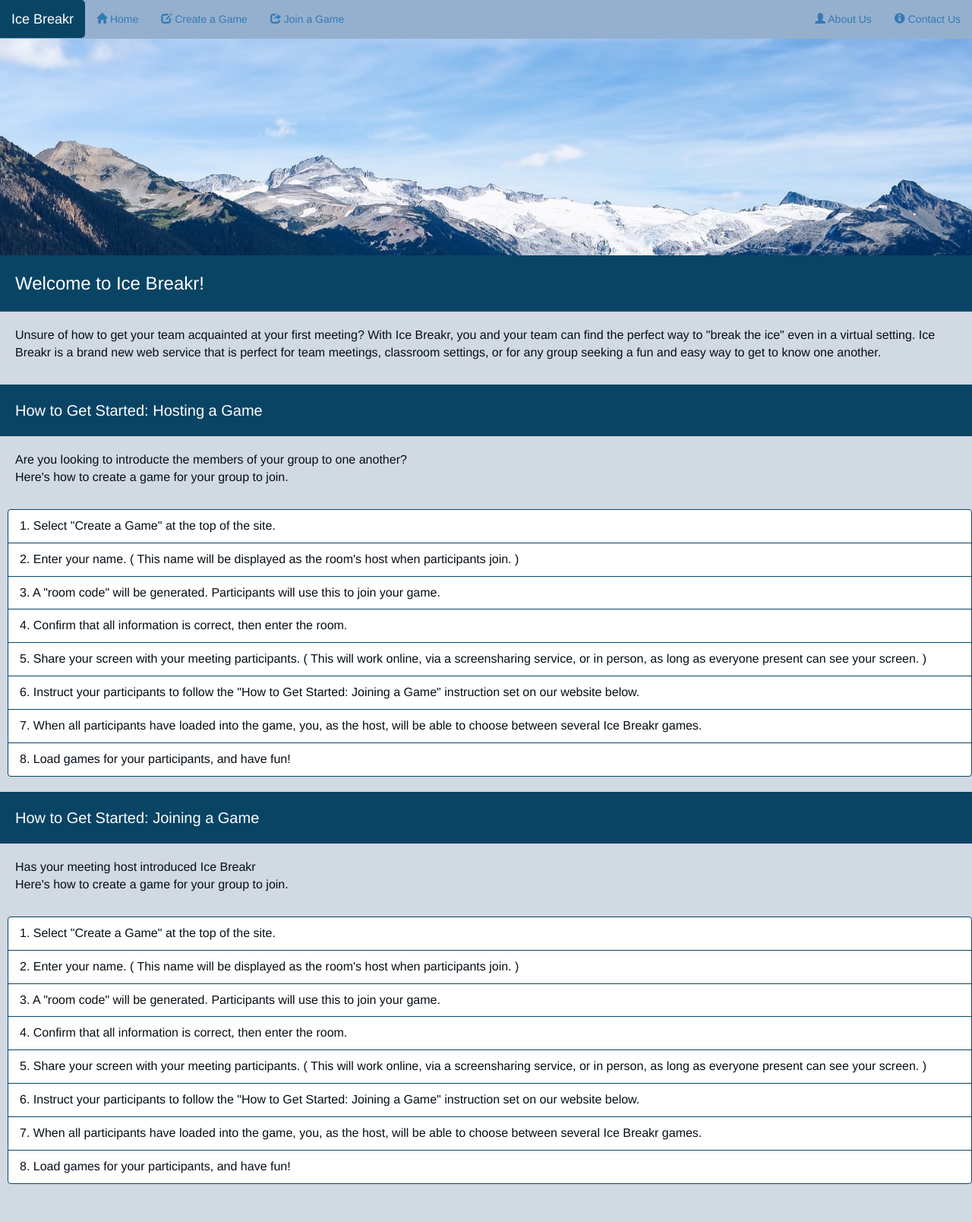
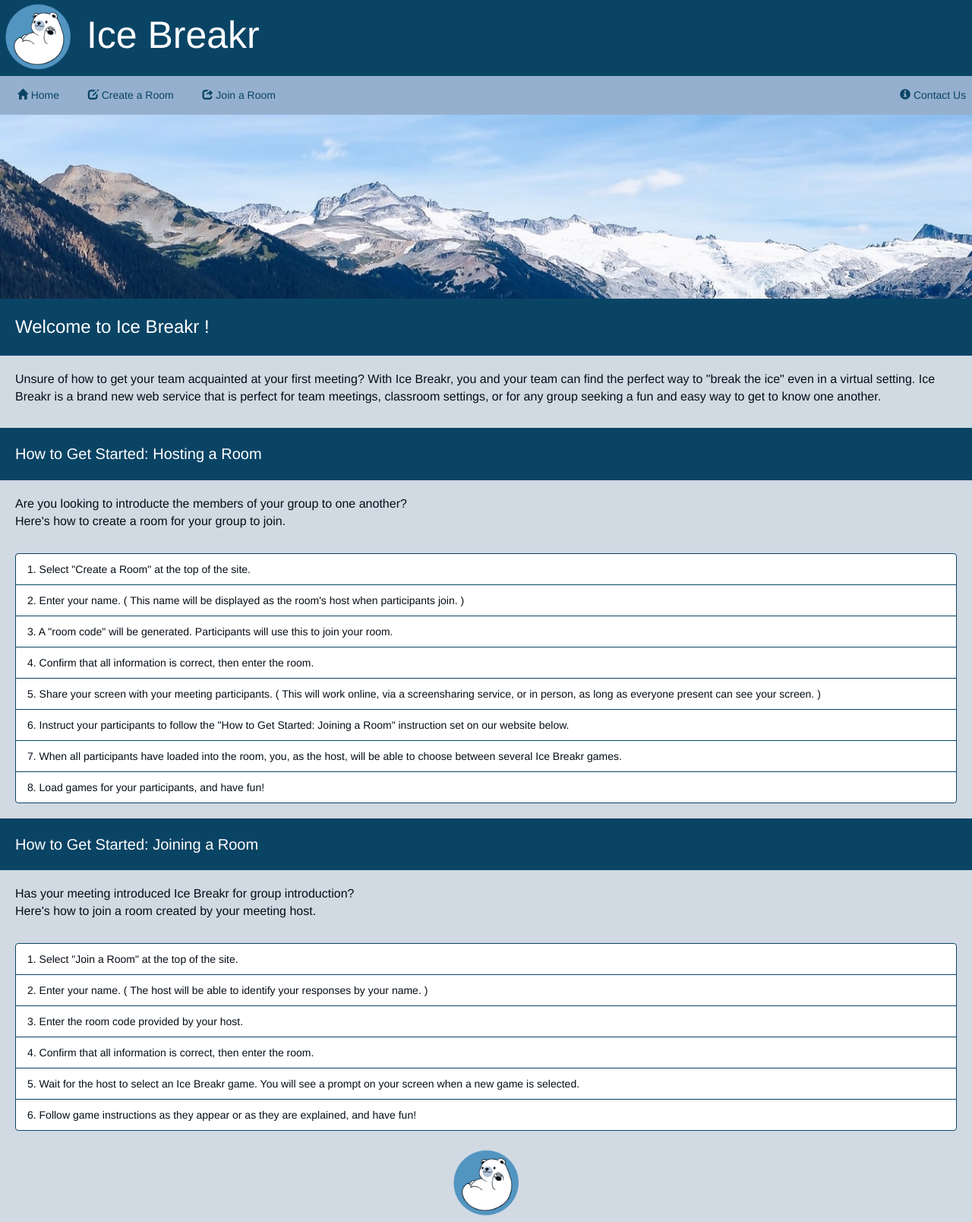
Before and after one commit to seaungst/HackSC2021, a plain HTML site: page home_page/index.html in a window 1280 px wide. Shown: the whole page at 76% size. Before the commit the page ends 1578 px from the top, so only its background shows below. Drawn offline with nearby package versions, Linux system fonts and the light colour scheme.

Commit message:
finished home website

```diff
--- a/home_page/index.html
+++ b/home_page/index.html
@@ -4,27 +4,38 @@
     <head>
         <meta charset="utf-8">
         <title>Ice Breakr</title>
+
         <link rel="stylesheet" href="https://maxcdn.bootstrapcdn.com/bootstrap/3.4.1/css/bootstrap.min.css">
+
         <link href="style.css" rel="stylesheet" />
+
+        <link rel="shortcut icon" type="image/png" href="../assets/logo.png"/>
+
         <script src="https://ajax.googleapis.com/ajax/libs/jquery/3.5.1/jquery.min.js"></script>
         <script src="https://maxcdn.bootstrapcdn.com/bootstrap/3.4.1/js/bootstrap.min.js"></script>
+        <script src="main.js"></script>
     </head>
 
     <body>
 
         <nav class="navbar navbar-custom navbar-fixed-top">
-            <div class="container-fluid">
-                <div class="navbar-header">
-                    <a class="navbar-brand" href="#">Ice Breakr</a>
+            <div>
+                <div id="logo-header">
+                    <img id="logo-image" src="../assets/logo.png">
+                    Ice Breakr
                 </div>
+
                 <ul class="nav navbar-nav">
-                    <li class="active"><a href="#"><span class="glyphicon glyphicon-home"></span> Home</a></li>
-                    <li><a href="#"><span class="glyphicon glyphicon-edit"></span> Create a Game</a></li>
-                    <li><a href="#"><span class="glyphicon glyphicon-share"></span> Join a Game</a></li>
+                    <li class="active" onClick="showHide(&#39;homePage&#39;)"><a href="#">&nbsp;&nbsp;<span class="glyphicon glyphicon-home"></span> Home</a></li>
+
+                    <li onClick="showHide(&#39;createRoom&#39;)"><a href="#" >&nbsp;&nbsp;<span class="glyphicon glyphicon-edit"></span> Create a Room</a></li>
+
+                    <li><a href="#" onClick="showHide(&#39;joinRoom&#39;)">&nbsp;&nbsp;<span class="glyphicon glyphicon-share"></span> Join a Room</a></li>
                 </ul>
+
                 <ul class="nav navbar-nav navbar-right">
-                    <li><a href="#"><span class="glyphicon glyphicon-user"></span> About Us</a></li>
-                    <li><a href="#"><span class="glyphicon glyphicon-info-sign"></span> Contact Us</a></li>
+                    <li onClick="showHide(&#39;contact&#39;)"><a href="#">&nbsp;&nbsp;<span class="glyphicon glyphicon-info-sign"></span> Contact Us &nbsp;</a></li>
+
                 </ul>
             </div>
         </nav>
@@ -33,50 +44,128 @@
             <img id="background" src="../assets/background1.jpeg">
         </div>
 
+        <div id="homePage" style="display: block;">
             <div id="info-area">
                 <div class="header">
-                Welcome to Ice Breakr!
+                    Welcome to Ice Breakr !
                 </div>
                 <p class="info-text">
                     Unsure of how to get your team acquainted at your first meeting? With Ice Breakr, you and your team can find the perfect way to "break the ice" even in a virtual setting. Ice Breakr is a brand new web service that is perfect for team meetings, classroom settings, or for any group seeking a fun and easy way to get to know one another.
                 </p>
 
                 <div class="sub-header">
-                How to Get Started: Hosting a Game
+                    How to Get Started: Hosting a Room
                 </div>
 
-            <p class="info-text">Are you looking to introducte the members of your group to one another? <br> Here's how to create a game for your group to join.</p>
+                <p class="info-text">Are you looking to introducte the members of your group to one another? <br> Here's how to create a room for your group to join.</p>
 
-            <ol class="list-group" id="get_started">
-                <li class="list-group-item">1. Select "Create a Game" at the top of the site. </li>
+                <ol class="list-group">
+                    <li class="list-group-item">1. Select "Create a Room" at the top of the site. </li>
                     <li class="list-group-item">2. Enter your name. ( This name will be displayed as the room's host when participants join. )</li>
-                <li class="list-group-item">3. A "room code" will be generated. Participants will use this to join your game.</li>
+                    <li class="list-group-item">3. A "room code" will be generated. Participants will use this to join your room.</li>
                     <li class="list-group-item">4. Confirm that all information is correct, then enter the room.</li>
                     <li class="list-group-item">5. Share your screen with your meeting participants. ( This will work online, via a screensharing service, or in person, as long as everyone present can see your screen. )</li>
-                <li class="list-group-item">6. Instruct your participants to follow the "How to Get Started: Joining a Game" instruction set on our website below.</li>
-                <li class="list-group-item">7. When all participants have loaded into the game, you, as the host, will be able to choose between several Ice Breakr games.</li>
+                    <li class="list-group-item">6. Instruct your participants to follow the "How to Get Started: Joining a Room" instruction set on our website below.</li>
+                    <li class="list-group-item">7. When all participants have loaded into the room, you, as the host, will be able to choose between several Ice Breakr games.</li>
                     <li class="list-group-item">8. Load games for your participants, and have fun!</li>
                 </ol>
 
                 <div class="sub-header">
-                How to Get Started: Joining a Game
+                    How to Get Started: Joining a Room
                 </div>
 
-            <p class="info-text">Has your meeting host introduced Ice Breakr <br> Here's how to create a game for your group to join.</p>
+                <p class="info-text">Has your meeting introduced Ice Breakr for group introduction? <br> Here's how to join a room created by your meeting host.</p>
 
-            <ol class="list-group" id="get_started">
-                <li class="list-group-item">1. Select "Create a Game" at the top of the site. </li>
-                <li class="list-group-item">2. Enter your name. ( This name will be displayed as the room's host when participants join. )</li>
-                <li class="list-group-item">3. A "room code" will be generated. Participants will use this to join your game.</li>
+                <ol class="list-group">
+                    <li class="list-group-item">1. Select "Join a Room" at the top of the site. </li>
+                    <li class="list-group-item">2. Enter your name. ( The host will be able to identify your responses by your name. )</li>
+                    <li class="list-group-item">3. Enter the room code provided by your host.</li>
                     <li class="list-group-item">4. Confirm that all information is correct, then enter the room.</li>
-                <li class="list-group-item">5. Share your screen with your meeting participants. ( This will work online, via a screensharing service, or in person, as long as everyone present can see your screen. )</li>
-                <li class="list-group-item">6. Instruct your participants to follow the "How to Get Started: Joining a Game" instruction set on our website below.</li>
-                <li class="list-group-item">7. When all participants have loaded into the game, you, as the host, will be able to choose between several Ice Breakr games.</li>
-                <li class="list-group-item">8. Load games for your participants, and have fun!</li>
+                    <li class="list-group-item">5. Wait for the host to select an Ice Breakr game. You will see a prompt on your screen when a new game is selected.</li>
+                    <li class="list-group-item">6. Follow game instructions as they appear or as they are explained, and have fun!</li>
                 </ol>
+            </div>
+        </div>
+
+        <div id="createRoom" style="display: none;">
+            <div class="header">
+                Create a Room
+            </div>
+            <p class="info-text">Here to create an Ice Breakr room for your next meeting?
+            <br>Fill in your info below to get started!
+            <br><br>If you have any trouble creating a room, please refer to the instructions on our Homepage.
+            <br>Enjoy!</p>
+
+            <form class="form-horizontal">
+                <div class="form-group">
+                    <label for="host-name">Please enter your name:</label>
+                    <input type="text" class="form-control" id="host-name" placeholder="Host Name">
+                    <br>
+                    <button class="btn btn-primary" onClick="generateRoomCode()" href="javascript:void(0)">Submit</button>
+                </div>
+            </form>
+
+            <div id="room-code-field" style="display: block;">
+                <div class="sub-header">
+                    Room Code
+                </div>
+
+                <p class="info-text">
+                    Welcome, <span id="host-name-display">Host Name</span><br><br>
+
+                    Your room code is:<br><span id="room-code">000000</span>
+                </p>
+
+                <button id="enter-room-host" class="btn btn-primary">Enter Room</button>
 
             </div>
 
+        </div>
+
+        <div id="joinRoom" style="display: none;">
+            <div class="header">
+                Join a Room
+            </div>
+            <p class="info-text">Here to join an Ice Breakr room created by your meeting's host?
+            <br>Fill in your info below to get started!
+            <br><br>If you have any trouble creating a room, please refer to the instructions on our Homepage.
+            <br>Enjoy!</p>
+
+            <form class="form-horizontal">
+                <div class="form-group">
+                    <label for="participant-name">Please enter your name:</label>
+                    <input type="text" class="form-control" id="participant-name" placeholder="Participant Name">
+                    <br>
+
+                    <label for="enter-room-code">Please enter the room code:</label>
+                    <input type="text" class="form-control" id="enter-room-code" placeholder="Room Code">
+
+                    <button id="enter-room-participant" class="btn btn-primary">Enter Room</button>
+                </div>
+            </form>
+
+
+        </div>
+
+        <div id="contact" style="display: none;">
+            <div class="header">
+                Contact Us
+            </div>
+
+            <p class="info-text">Thank you so much for using Ice Breakr!
+            <br><br>If you have any questions that were not answered by the instructions on our main page, you can reach us using the information below. </p>
+
+            <p class="info-text">Email:
+                <a href="mailto:icebreakr_team@protonmail.com">
+                icebreakr_team@protonmail.com
+                </a>
+            </p>
+        </div>
+
+
+        <footer>
+            <img id="footer-image" src="../assets/logo.png">
+        </footer>
     </body>
 
 </html>
--- /dev/null
+++ b/home_page/main.js
@@ -0,0 +1,29 @@
+function showHide(dest) {
+
+    var pages = ["homePage", "createRoom", "joinRoom", "contact"];
+
+    for (var item in pages) {
+        if (dest != pages[item]){
+            document.getElementById(pages[item]).style.display = "none";
+            console.log("hide " + pages[item]);
+        }
+        else {
+            if (dest == pages[1]) {
+                document.getElementById("room-code-field").style.display = "none";
+            }
+            document.getElementById(dest).style.display = "block";
+            console.log("show " + dest);
+        }
+    }
+}
+
+function generateRoomCode() {
+    var hostName = document.getElementById("host-name").value;
+    var roomCode = Math.floor(100000 + Math.random() * 900000);
+
+    document.getElementById("room-code-field").style.display = "block";
+
+    document.getElementById("room-code").innerHTML = roomCode;
+    document.getElementById("host-name-display").innerHTML = hostName;
+
+}
--- a/home_page/style.css
+++ b/home_page/style.css
@@ -1,7 +1,60 @@
 body {
     background: #D1D9E3;
+    width: 100%
 }
 
+a {
+    color: #0A4465;
+}
+
+a:hover{
+    color: #0E7AB3;
+}
+
+#image-background {
+    overflow: hidden;
+}
+
+#background {
+    width: 1500px;
+    height: 100%;
+    background: url("../assets/background1.jpeg") repeat-x;
+    overflow: hidden;
+}
+
+#logo-image {
+    width: 100px;
+    border-width: 0px;
+}
+
+#logo-header {
+    font-size: 50px;
+    color: #FFFFFF;
+    background: #0A4465;
+}
+
+#room-code {
+    font-weight: bold;
+    font-size: 50px;
+    color: #0E7AB3;
+}
+
+#enter-room-host {
+   margin-left: 20px;
+}
+
+#enter-room-participant {
+   margin-top: 20px;
+}
+
+#footer-image {
+    width: 100px;
+    border-width: 0px;
+    display: block;
+    margin-left: auto;
+    margin-right: auto;
+    margin-top: 20px;
+}
 
 .navbar-custom {
     background: #95B0CE;
@@ -13,11 +66,6 @@ body {
     color: #FFFFFF;
     border-top-right-radius: 5px;
     border-bottom-right-radius: 5px;
-}
-
-#background {
-    width: 100%;
-    height: 100%;
 }
 
 .header {
@@ -44,9 +92,23 @@ body {
     border-color: #0A4465;
 }
 
-#get_started {
-    margin-top: 0px;
-    margin-left: 10px;
-    font-size: 16px;
+.list-group {
+    padding-left: 20px;
+    padding-right: 20px;
+    color: #050E17;
+    font-size: 14px;
+}
+
+.nav-item {
+    padding-right: 10px;
+}
+
+.form-group {
+    padding-left: 35px;
+    padding-right: 35px;
     color: #050E17;
 }
+
+.btn-primary {
+    background: #0E7AB3;
+}
```
Also changed, not shown: assets/background2.webp (deleted), assets/background3.jpeg (deleted), assets/logo.png (added), 1 other file. Lines whose indentation alone changed are shown as unchanged.
